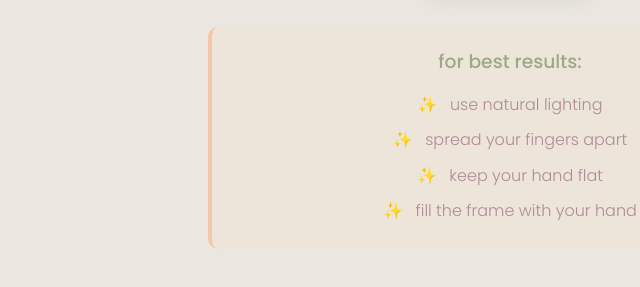
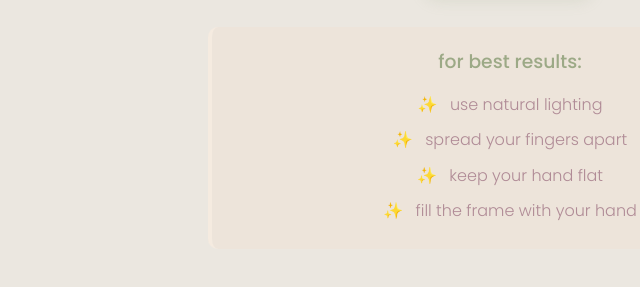
Before and after one commit to claricexe/tipsy, a plain HTML site: page index.html in a window 1280 px wide. Shown: the part 423-710 px from the top of the page, 132-772 px from the left. Drawn offline with Linux system fonts and the light colour scheme; a web font is replaced by a local one.

Commit message:
Update index.html
change colour of apricot

```diff
--- a/index.html
+++ b/index.html
@@ -16,7 +16,7 @@
 
         :root {
             --olive: #9CA986;
-            --apricot: #F7C6A8;
+            --apricot: #F5EBE0;
             --mauve: #B08B96;
             --linen: #EBE7E0;
             --white: #FFFFFF;
```
